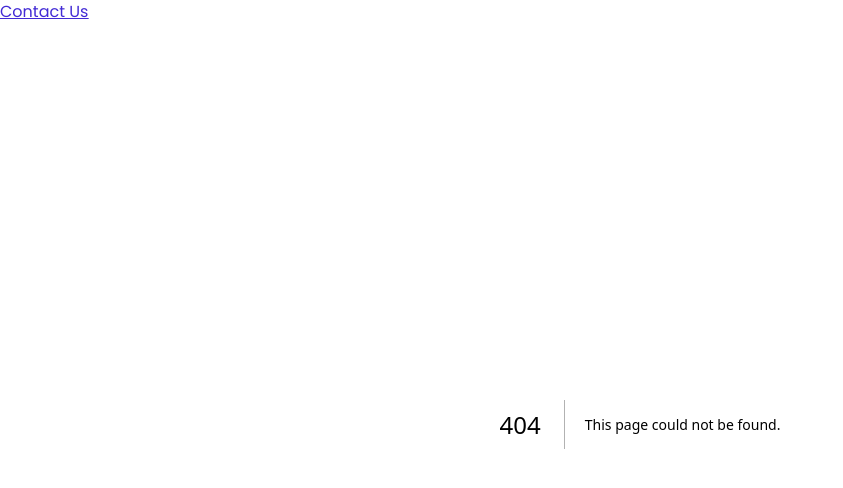
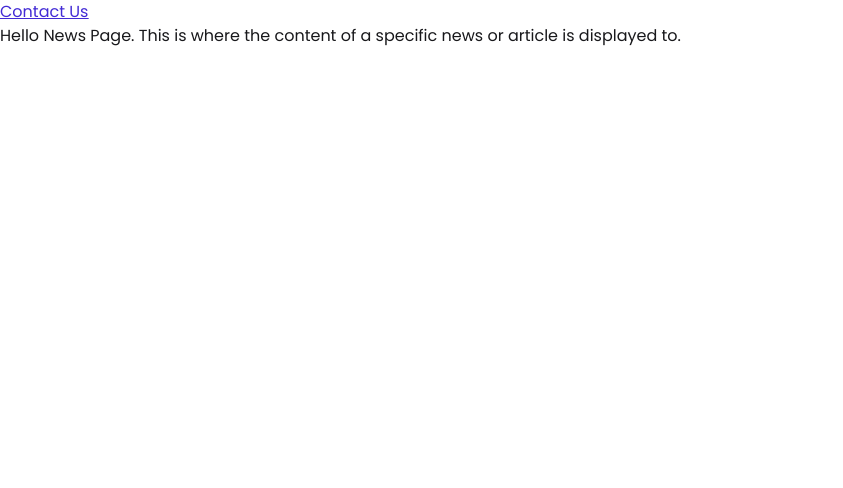
Before and after one commit to Quirao-Group-of-Companies/quirao-group-website, a Next.js app in the folder apps/web/: page /newsroom/1 in a window 1280 px wide. Before the commit this address had no page. Shown: the top 488 px of the page, without its empty margins (0-843 px from the left). Built offline with nearby package versions, Linux system fonts and the light colour scheme.

Commit message:
feat: Add about us and newsroom webpage template

```diff
--- /dev/null
+++ b/apps/web/src/app/about-us/page.tsx
@@ -0,0 +1,5 @@
+export default function AboutUsPage () {
+    return (
+        <h1>Hello from About Us Page</h1>
+    )
+}
--- /dev/null
+++ b/apps/web/src/app/newsroom/[slug]/page.tsx
@@ -0,0 +1,5 @@
+export default function News () {
+    return (
+        <h1>Hello News Page. This is where the content of a specific news or article is displayed to.</h1>
+    )
+}
--- /dev/null
+++ b/apps/web/src/app/newsroom/page.tsx
@@ -0,0 +1,5 @@
+export default function Newsroom () {
+    return (
+        <h1>Hello from Newsroom Listings Page</h1>
+    )
+}
```
